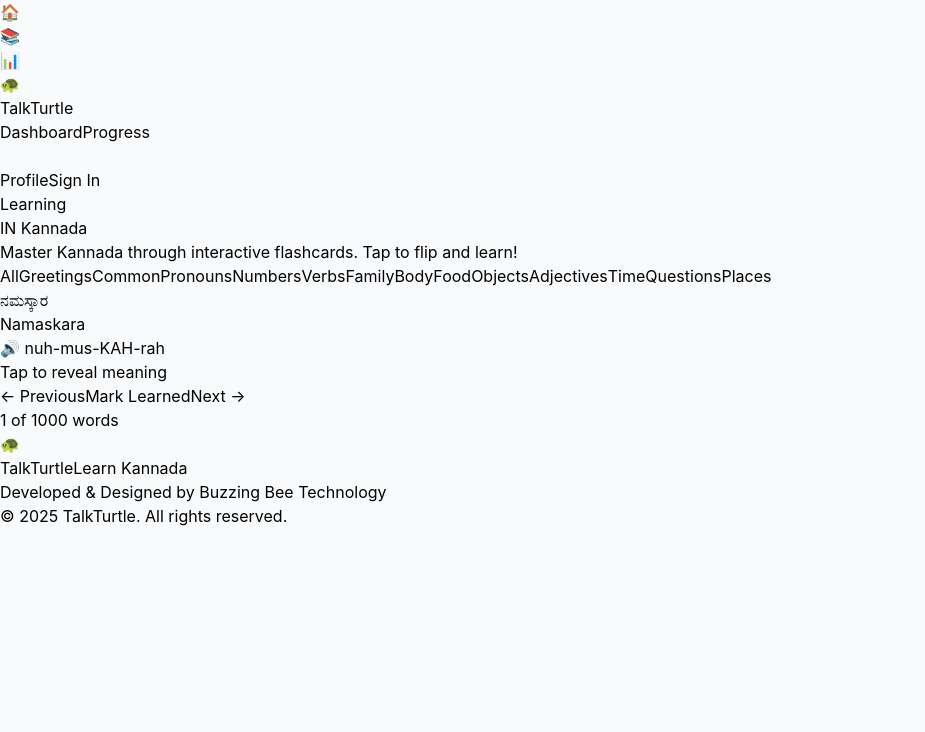
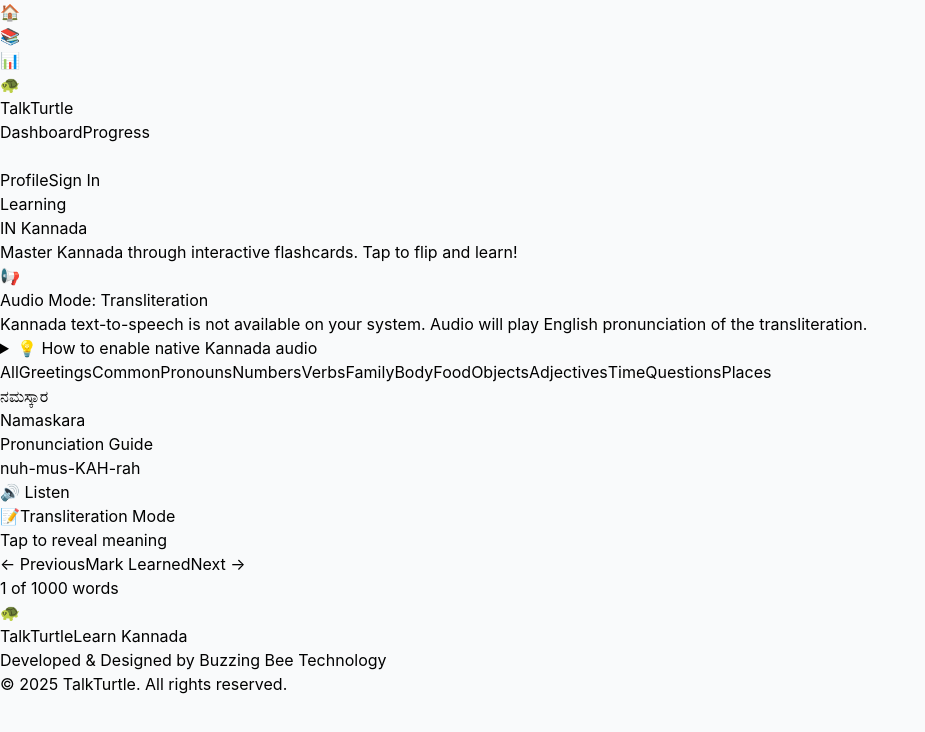
Before and after one commit to lrkaussie/Language_App, a React (Vite) app: page / in a window 1280 px wide. Shown: the top 732 px of the page, without its empty margins (0-925 px from the left). Built offline with nearby package versions, Linux system fonts and the light colour scheme.

Commit message:
add audio pronunciation

```diff
--- a/src/components/Flashcards.jsx
+++ b/src/components/Flashcards.jsx
@@ -9,6 +9,8 @@
     return saved ? JSON.parse(saved) : []
   })
   const [category, setCategory] = useState('all')
+  const [isSpeaking, setIsSpeaking] = useState(false)
+  const [hasKannadaVoice, setHasKannadaVoice] = useState(null) // null = checking, true/false = result
 
   const filteredVocab = category === 'all'
     ? vocabulary
@@ -19,6 +21,28 @@
   useEffect(() => {
     setIsFlipped(false)
   }, [currentIndex, category])
+
+  // Check for Kannada voice availability on mount
+  useEffect(() => {
+    const checkKannadaVoice = () => {
+      if ('speechSynthesis' in window) {
+        const voices = window.speechSynthesis.getVoices()
+        const kannadaAvailable = voices.some(voice => voice.lang.startsWith('kn'))
+        setHasKannadaVoice(kannadaAvailable)
+        console.log('🔍 Kannada voice available:', kannadaAvailable)
+      } else {
+        setHasKannadaVoice(false)
+      }
+    }
+
+    // Voices might not be loaded immediately
+    checkKannadaVoice()
+
+    // Some browsers need this event
+    if ('speechSynthesis' in window) {
+      window.speechSynthesis.onvoiceschanged = checkKannadaVoice
+    }
+  }, [])
 
   const handleNext = () => {
     setCurrentIndex((prev) => (prev + 1) % filteredVocab.length)
@@ -37,6 +61,70 @@
   }
 
   const categories = ['all', ...new Set(vocabulary.map(w => w.category))]
+
+  // Web Speech API function with fallback
+  const speakWord = (e) => {
+    e.stopPropagation() // Prevent card flip when clicking audio button
+
+    if ('speechSynthesis' in window) {
+      // Cancel any ongoing speech
+      window.speechSynthesis.cancel()
+      setIsSpeaking(false)
+
+      // Get available voices
+      const voices = window.speechSynthesis.getVoices()
+      console.log('Available voices:', voices.map(v => `${v.name} (${v.lang})`))
+
+      // Try to find a Kannada voice
+      const kannadaVoice = voices.find(voice => voice.lang.startsWith('kn'))
+
+      let textToSpeak = currentWord.kannada
+      let language = 'kn-IN'
+
+      // Fallback: If no Kannada voice, use transliteration with English voice
+      if (!kannadaVoice) {
+        console.log('No Kannada voice found. Using transliteration as fallback.')
+        textToSpeak = currentWord.transliteration
+        language = 'en-US'
+      } else {
+        console.log('Using Kannada voice:', kannadaVoice.name)
+      }
+
+      const utterance = new SpeechSynthesisUtterance(textToSpeak)
+      utterance.lang = language
+      utterance.rate = 0.5 // Much slower - clearer for hearing
+      utterance.pitch = 1.0
+      utterance.volume = 1.0 // Maximum volume
+
+      if (kannadaVoice) {
+        utterance.voice = kannadaVoice
+      }
+
+      // Add event listeners with visual feedback
+      utterance.onstart = () => {
+        console.log('Speech started:', textToSpeak)
+        setIsSpeaking(true)
+      }
+      utterance.onend = () => {
+        console.log('Speech ended')
+        setIsSpeaking(false)
+      }
+      utterance.onerror = (e) => {
+        console.error('Speech error:', e)
+        setIsSpeaking(false)
+        alert(`Speech error: ${e.error}. Please check your system audio.`)
+      }
+
+      window.speechSynthesis.speak(utterance)
+
+      // Show what's being spoken
+      if (!kannadaVoice) {
+        console.log(`🔊 Playing in ENGLISH: "${textToSpeak}" (no Kannada voice available)`)
+      }
+    } else {
+      alert('Sorry, your browser does not support text-to-speech.')
+    }
+  }
 
   if (!currentWord) {
     return (
@@ -57,6 +145,41 @@
         <p className="text-sm sm:text-base text-gray-600">
           Master Kannada through interactive flashcards. Tap to flip and learn!
         </p>
+
+        {/* Audio Mode Notice */}
+        {hasKannadaVoice === false && (
+          <div className="mt-4 bg-gradient-to-r from-blue-50 to-purple-50 border border-blue-200 rounded-lg p-4">
+            <div className="flex items-start gap-3">
+              <span className="text-2xl">📢</span>
+              <div>
+                <h3 className="font-semibold text-blue-900 mb-1">Audio Mode: Transliteration</h3>
+                <p className="text-sm text-blue-800 mb-2">
+                  Kannada text-to-speech is not available on your system. Audio will play English pronunciation of the transliteration.
+                </p>
+                <details className="text-xs text-blue-700">
+                  <summary className="cursor-pointer hover:text-blue-900 font-medium">
+                    💡 How to enable native Kannada audio
+                  </summary>
+                  <div className="mt-2 space-y-1 pl-4 border-l-2 border-blue-300">
+                    <p><strong>Windows:</strong> Settings → Time & Language → Language → Add Kannada → Install Text-to-Speech</p>
+                    <p><strong>Mac:</strong> System Preferences → Accessibility → Spoken Content → System Voice → Manage Voices → Download Kannada</p>
+                    <p><strong>Android/iOS:</strong> Usually has Kannada voices pre-installed</p>
+                    <p className="mt-2 text-blue-600">⚠️ Note: Some Windows versions don't support Kannada TTS. In that case, use pronunciation hints above each word!</p>
+                  </div>
+                </details>
+              </div>
+            </div>
+          </div>
+        )}
+
+        {hasKannadaVoice === true && (
+          <div className="mt-4 bg-green-50 border border-green-200 rounded-lg p-3 flex items-center gap-2">
+            <span className="text-xl">✅</span>
+            <p className="text-sm text-green-800">
+              <strong>Native Kannada audio enabled!</strong> You'll hear authentic pronunciation.
+            </p>
+          </div>
+        )}
       </div>
 
       {/* Category Filter - Responsive with horizontal scroll on mobile */}
@@ -91,14 +214,51 @@
                 <div className="text-4xl sm:text-5xl lg:text-7xl font-bold text-blue-600 mb-4 sm:mb-6">
                   {currentWord.kannada}
                 </div>
-                <div className="text-lg sm:text-xl lg:text-2xl text-gray-600 italic mb-2">
+                <div className="text-lg sm:text-xl lg:text-2xl text-gray-600 italic mb-4">
                   {currentWord.transliteration}
                 </div>
+
+                {/* Pronunciation Hint - More Prominent */}
                 {currentWord.pronunciation && (
-                  <div className="text-sm sm:text-base lg:text-lg text-green-600 font-mono mb-2">
-                    🔊 {currentWord.pronunciation}
+                  <div className="bg-gradient-to-r from-blue-50 to-purple-50 rounded-lg p-4 mb-4 border border-blue-100">
+                    <div className="text-xs sm:text-sm text-gray-600 mb-1 uppercase tracking-wide">
+                      Pronunciation Guide
+                    </div>
+                    <div className="text-xl sm:text-2xl lg:text-3xl text-blue-800 font-bold tracking-wider">
+                      {currentWord.pronunciation}
+                    </div>
                   </div>
                 )}
+
+                {/* Audio Button with Mode Indicator */}
+                <div className="flex items-center justify-center gap-3">
+                  <button
+                    onClick={speakWord}
+                    disabled={isSpeaking}
+                    className={`px-4 py-2 rounded-lg text-sm font-medium transition-all active:scale-95 flex items-center gap-2 shadow-md ${
+                      isSpeaking
+                        ? 'bg-green-600 text-white animate-pulse'
+                        : 'bg-blue-600 text-white hover:bg-blue-700'
+                    }`}
+                    title={hasKannadaVoice === false ? 'Playing transliteration (Kannada voice not available)' : 'Listen to pronunciation'}
+                  >
+                    {isSpeaking ? '🔊 Playing...' : '🔊 Listen'}
+                  </button>
+
+                  {/* Audio Mode Badge */}
+                  {hasKannadaVoice === false && (
+                    <div className="flex items-center gap-1 text-xs bg-yellow-50 text-yellow-700 px-3 py-1.5 rounded-full border border-yellow-200">
+                      <span>📝</span>
+                      <span className="font-medium">Transliteration Mode</span>
+                    </div>
+                  )}
+                  {hasKannadaVoice === true && (
+                    <div className="flex items-center gap-1 text-xs bg-green-50 text-green-700 px-3 py-1.5 rounded-full border border-green-200">
+                      <span>✓</span>
+                      <span className="font-medium">Native Audio</span>
+                    </div>
+                  )}
+                </div>
                 <p className="text-xs sm:text-sm text-gray-400 mt-4 sm:mt-6">Tap to reveal meaning</p>
               </>
             ) : (
```
